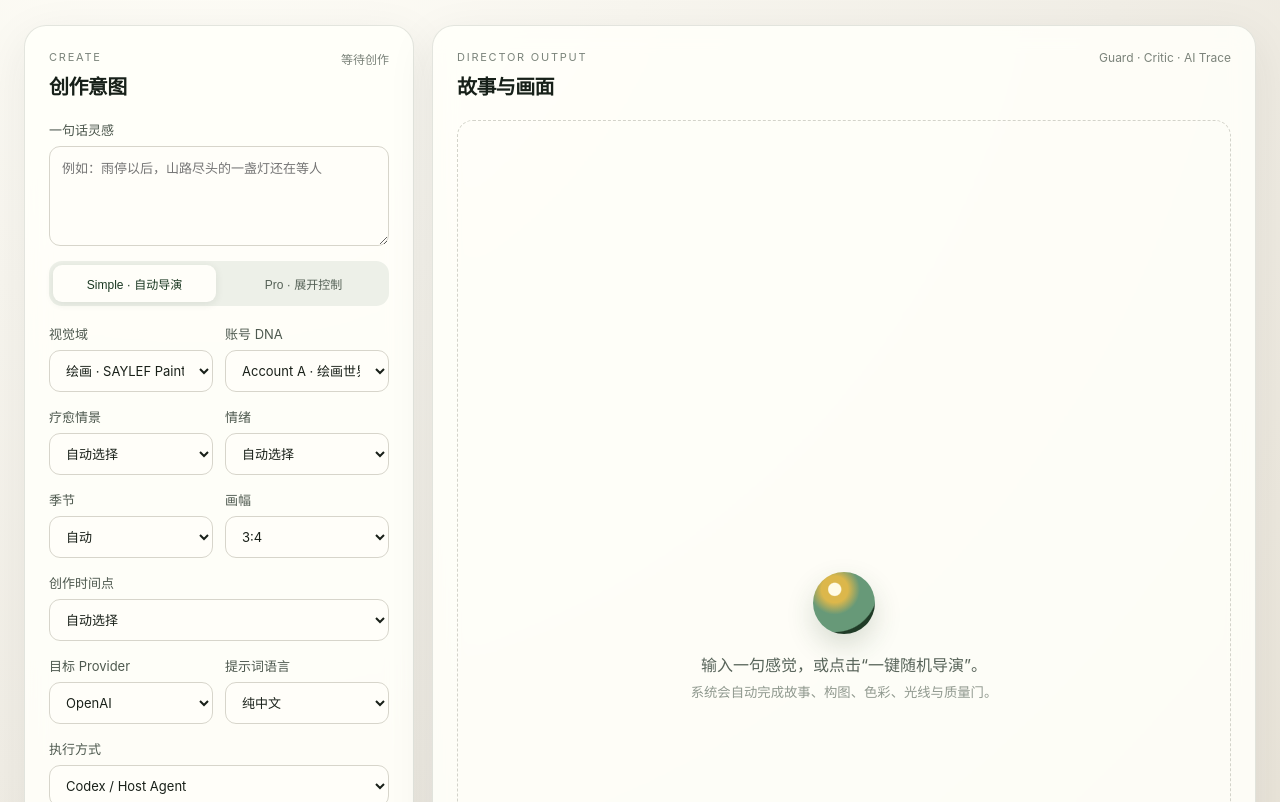
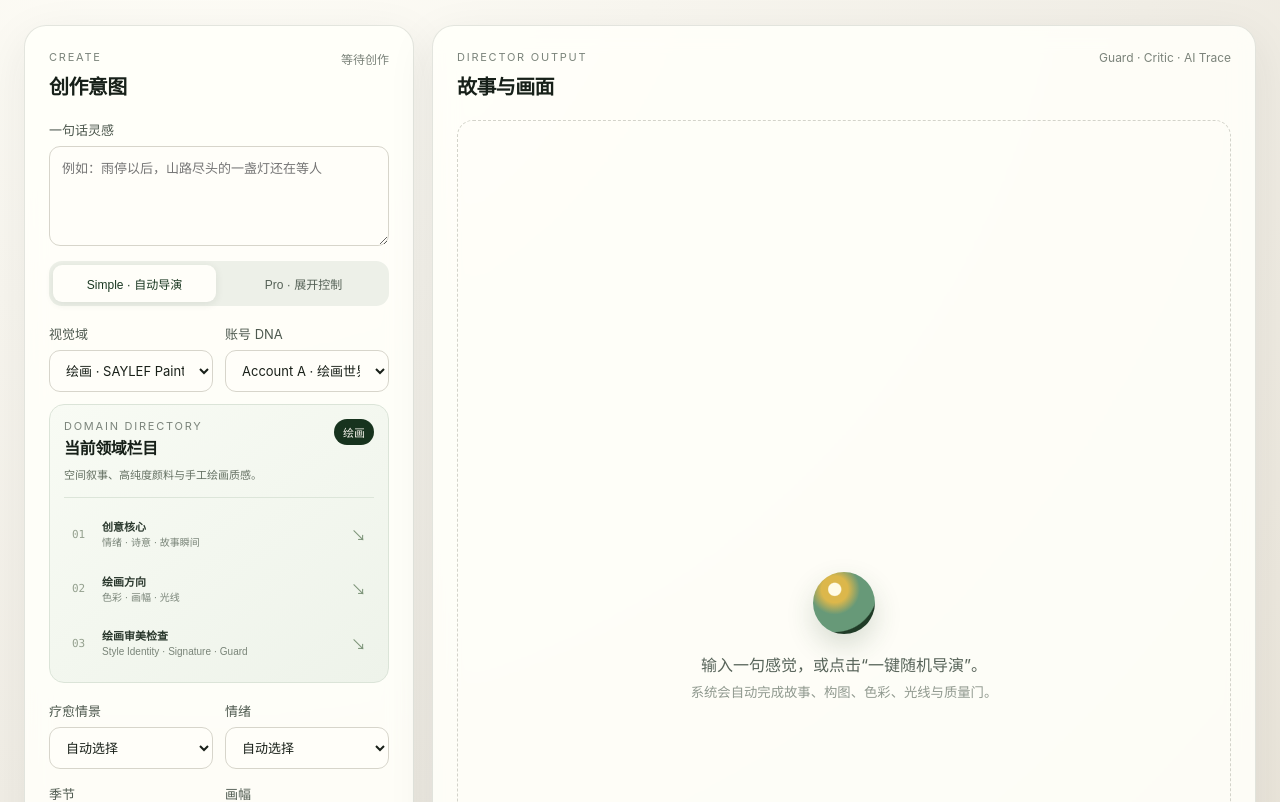
Before and after one commit to chuanxituzhu-lab/saylef-visual, a website: page apps/web/public/index.html in a window 1280 px wide. Shown: the part 150-952 px from the top of the page. Drawn offline with Linux system fonts and the light colour scheme.

Commit message:
Add domain directory navigation

```diff
--- a/apps/web/public/app.js
+++ b/apps/web/public/app.js
@@ -7,8 +7,32 @@ const randomButton = document.querySelector("#randomize");
 const copyButton = document.querySelector("#copy-prompt");
 const copyStatus = document.querySelector("#copy-status");
 const proFields = document.querySelector("#pro-fields");
+const domainCurrentBadge = document.querySelector("#domain-current-badge");
+const domainDescription = document.querySelector("#domain-description");
+const domainDirectoryList = document.querySelector("#domain-directory-list");
 const modeButtons = [...document.querySelectorAll("[data-mode]")];
 let currentPrompt = "";
+
+const domainCatalog = {
+  painting: {
+    label: "绘画",
+    description: "空间叙事、高纯度颜料与手工绘画质感。",
+    categories: [
+      { label: "创意核心", detail: "情绪 · 诗意 · 故事瞬间", target: "#field-creative-core" },
+      { label: "绘画方向", detail: "色彩 · 画幅 · 光线", target: "#field-format" },
+      { label: "绘画审美检查", detail: "Style Identity · Signature · Guard", target: "#field-guard" }
+    ]
+  },
+  photography: {
+    label: "摄影",
+    description: "真实光线、镜头参数与摄影审美检查。",
+    categories: [
+      { label: "创意核心", detail: "情绪 · 诗意 · 故事瞬间", target: "#field-creative-core" },
+      { label: "摄影方向", detail: "焦段 · 光圈 · ISO · 快门", target: "#pro-fields" },
+      { label: "摄影审美检查", detail: "Photography Critic · AI Trace", target: "#field-guard" }
+    ]
+  }
+};
 
 const randomIdeas = [
   "雨停以后，山路尽头的一盏灯还在等人",
@@ -26,6 +50,7 @@ const randomRatios = ["3:4", "4:5", "1:1", "9:16", "16:9"];
 
 modeButtons.forEach((button) => button.addEventListener("click", () => setMode(button.dataset.mode)));
 form.elements.domain.addEventListener("change", syncAccountForDomain);
+form.elements.domain.addEventListener("change", syncDomainDirectory);
 form.elements.ratio.addEventListener("change", syncPreviewRatio);
 randomButton.addEventListener("click", randomize);
 copyButton.addEventListener("click", async () => {
@@ -36,6 +61,7 @@ copyButton.addEventListener("click", async () => {
 });
 form.addEventListener("submit", (event) => { event.preventDefault(); generateStory(); });
 syncAccountForDomain();
+syncDomainDirectory();
 syncPreviewRatio();
 
 function setMode(mode = "simple") {
@@ -47,6 +73,34 @@ function setMode(mode = "simple") {
 
 function syncAccountForDomain() {
   form.elements.accountId.value = form.elements.domain.value === "photography" ? "account-b" : "account-a";
+}
+
+function syncDomainDirectory() {
+  const selectedDomain = domainCatalog[form.elements.domain.value] || domainCatalog.painting;
+  domainCurrentBadge.textContent = selectedDomain.label;
+  domainDescription.textContent = selectedDomain.description;
+  domainDirectoryList.replaceChildren();
+
+  selectedDomain.categories.forEach((category, index) => {
+    const item = document.createElement("li");
+    const button = document.createElement("button");
+    button.type = "button";
+    button.className = "directory-item";
+    button.setAttribute("aria-label", `${category.label}：${category.detail}`);
+    button.innerHTML = '<span class="directory-index">0' + (index + 1) + '</span><span class="directory-copy"><strong></strong><small></small></span><span class="directory-arrow">↘</span>';
+    button.querySelector("strong").textContent = category.label;
+    button.querySelector("small").textContent = category.detail;
+    button.addEventListener("click", () => {
+      if (category.target === "#pro-fields" && proFields.hidden) setMode("pro");
+      const target = document.querySelector(category.target);
+      if (!target) return;
+      target.scrollIntoView({ behavior: "smooth", block: "center" });
+      target.classList.add("directory-focus");
+      window.setTimeout(() => target.classList.remove("directory-focus"), 900);
+    });
+    item.appendChild(button);
+    domainDirectoryList.appendChild(item);
+  });
 }
 
 function randomize() {
--- a/apps/web/public/index.html
+++ b/apps/web/public/index.html
@@ -21,7 +21,7 @@
       <form id="creator" class="panel controls">
         <div class="panel-heading"><div><p class="section-kicker">CREATE</p><h2>创作意图</h2></div><span id="status" aria-live="polite">等待创作</span></div>
 
-        <label>一句话灵感<textarea name="userIdea" rows="4" placeholder="例如：雨停以后，山路尽头的一盏灯还在等人"></textarea></label>
+        <label id="field-creative-core">一句话灵感<textarea name="userIdea" rows="4" placeholder="例如：雨停以后，山路尽头的一盏灯还在等人"></textarea></label>
 
         <div class="mode-switch" role="group" aria-label="创作模式">
           <button type="button" class="mode-button active" data-mode="simple">Simple · 自动导演</button>
@@ -30,20 +30,25 @@
         <input type="hidden" name="mode" value="simple" />
 
         <div class="grid2">
-          <label>视觉域<select name="domain"><option value="painting">绘画 · SAYLEF Painting World</option><option value="photography">摄影 · SAYLEF Photography World</option></select></label>
-          <label>账号 DNA<select name="accountId"><option value="account-a">Account A · 绘画世界</option><option value="account-b">Account B · 摄影世界</option></select></label>
+          <label id="field-domain">视觉域<select name="domain"><option value="painting">绘画 · SAYLEF Painting World</option><option value="photography">摄影 · SAYLEF Photography World</option></select></label>
+          <label id="field-account">账号 DNA<select name="accountId"><option value="account-a">Account A · 绘画世界</option><option value="account-b">Account B · 摄影世界</option></select></label>
+        </div>
+        <section class="domain-switcher" aria-labelledby="domain-directory-title">
+          <div class="domain-switcher-head"><div><p class="section-kicker">DOMAIN DIRECTORY</p><h3 id="domain-directory-title">当前领域栏目</h3></div><span id="domain-current-badge" class="domain-current-badge">绘画</span></div>
+          <p id="domain-description" class="domain-description"></p>
+          <nav aria-label="视觉领域栏目目录"><ul id="domain-directory-list"></ul></nav>
+        </section>
+        <div class="grid2">
+          <label id="field-creative-scenario">疗愈情景<select name="healingScenario">
+            <option value="auto">自动选择</option><option value="rain-return">雨后归来</option><option value="window-breath">窗边慢呼吸</option><option value="tree-shade-rest">树荫停留</option><option value="stream-pause">溪边停留</option><option value="lamp-waiting">灯下守候</option><option value="snow-shelter">初雪庇护</option><option value="new-leaf-start">新叶开始</option><option value="open-sky-release">天光放下</option>
+          </select></label>
+          <label id="field-emotion">情绪<select name="emotionHint"><option value="">自动选择</option><option>等待</option><option>思念</option><option>归来</option><option>归属</option><option>安定</option><option>温暖</option><option>独处</option><option>新生</option><option>释然</option><option>守候</option><option>清凉</option></select></label>
         </div>
         <div class="grid2">
-          <label>疗愈情景<select name="healingScenario">
-            <option value="auto">自动选择</option><option value="rain-return">雨后归来</option><option value="window-breath">窗边慢呼吸</option><option value="tree-shade-rest">树荫停留</option><option value="stream-pause">溪边停留</option><option value="lamp-waiting">灯下守候</option><option value="snow-shelter">初雪庇护</option><option value="new-leaf-start">新叶开始</option><option value="open-sky-release">天光放下</option>
-          </select></label>
-          <label>情绪<select name="emotionHint"><option value="">自动选择</option><option>等待</option><option>思念</option><option>归来</option><option>归属</option><option>安定</option><option>温暖</option><option>独处</option><option>新生</option><option>释然</option><option>守候</option><option>清凉</option></select></label>
+          <label id="field-color">季节<select name="season"><option value="auto">自动</option><option value="spring">春</option><option value="summer">夏</option><option value="autumn">秋</option><option value="winter">冬</option></select></label>
+          <label id="field-format">画幅<select name="ratio"><option>3:4</option><option>4:5</option><option>1:1</option><option>9:16</option><option>16:9</option></select></label>
         </div>
-        <div class="grid2">
-          <label>季节<select name="season"><option value="auto">自动</option><option value="spring">春</option><option value="summer">夏</option><option value="autumn">秋</option><option value="winter">冬</option></select></label>
-          <label>画幅<select name="ratio"><option>3:4</option><option>4:5</option><option>1:1</option><option>9:16</option><option>16:9</option></select></label>
-        </div>
-        <label>创作时间点<select name="timePoint"><option value="auto">自动选择</option><option value="dawn">黎明前后</option><option value="morning">清晨</option><option value="midday">正午前后</option><option value="afternoon">午后</option><option value="golden-hour">日落前的金色时分</option><option value="blue-hour">日落后的蓝调时分</option><option value="night">入夜后的安静时分</option></select></label>
+        <label id="field-light">创作时间点<select name="timePoint"><option value="auto">自动选择</option><option value="dawn">黎明前后</option><option value="morning">清晨</option><option value="midday">正午前后</option><option value="afternoon">午后</option><option value="golden-hour">日落前的金色时分</option><option value="blue-hour">日落后的蓝调时分</option><option value="night">入夜后的安静时分</option></select></label>
 
         <fieldset id="pro-fields" class="pro-fields" hidden>
           <legend>Pro Direction</legend>
@@ -56,11 +61,11 @@
           <p class="field-note">摄影模式会将这些参数写入 Direction Engine；绘画模式只保留叙事与材料控制。</p>
         </fieldset>
 
-        <div class="grid2">
+        <div id="field-provider" class="grid2">
           <label>目标 Provider<select name="provider"><option value="openai">OpenAI</option><option value="gemini">Gemini</option><option value="qwen">Qwen</option></select></label>
           <label>提示词语言<select name="promptLanguage"><option value="zh">纯中文</option><option value="en">纯英文</option></select></label>
         </div>
-        <label>执行方式<select name="executionMode"><option value="host">Codex / Host Agent</option><option value="api">API（预留，不执行）</option></select></label>
+        <label id="field-guard">执行方式<select name="executionMode"><option value="host">Codex / Host Agent</option><option value="api">API（预留，不执行）</option></select></label>
 
         <div class="button-row"><button id="randomize" class="secondary" type="button">一键随机导演</button><button type="submit">生成视觉任务</button></div>
         <p class="hint">Simple 模式自动完成导演判断；Pro 模式额外开放 Direction 参数。当前 Host 模式会生成可交给 Codex 执行的任务与诚实的预留画面。</p>
--- a/apps/web/public/styles.css
+++ b/apps/web/public/styles.css
@@ -15,6 +15,22 @@ h1 { font-size: clamp(32px, 5vw, 48px); letter-spacing: -.055em; margin: 0; line
 .panel-heading { display: flex; justify-content: space-between; align-items: flex-start; gap: 16px; margin-bottom: 20px; }
 .panel-heading h2 { margin: 0; font-size: 20px; letter-spacing: -.03em; }
 .panel-heading > span { font-size: 12px; color: #7b837a; text-align: right; }
+.domain-switcher { margin: -3px 0 18px; padding: 14px; border: 1px solid #dbe4d8; border-radius: 15px; background: linear-gradient(145deg, #f8fbf4, #eef3ea); }
+.domain-switcher-head { display: flex; align-items: flex-start; justify-content: space-between; gap: 12px; }
+.domain-switcher h3 { margin: 0; font-size: 16px; letter-spacing: -.025em; }
+.domain-current-badge { padding: 5px 9px; border-radius: 999px; background: #17331e; color: #f8f6ee; font-size: 11px; }
+.domain-description { margin: 10px 0 13px; color: #647062; font-size: 11px; line-height: 1.55; }
+.domain-switcher nav { padding-top: 11px; border-top: 1px solid #dce5d9; }
+.domain-switcher nav ul { display: grid; gap: 5px; padding: 0; margin: 0; list-style: none; }
+.directory-item { display: grid; grid-template-columns: 22px 1fr auto; align-items: center; gap: 8px; width: 100%; padding: 8px 7px; border: 1px solid transparent; border-radius: 9px; background: transparent; color: #29372c; text-align: left; }
+.directory-item:hover { border-color: #cddbc9; background: rgba(255,255,255,.72); filter: none; }
+.directory-index { color: #95a18f; font: 11px/1 ui-monospace, SFMono-Regular, Consolas, monospace; }
+.directory-copy { display: grid; gap: 2px; }
+.directory-copy strong { font-size: 11px; font-weight: 650; }
+.directory-copy small { color: #798478; font-size: 10px; line-height: 1.35; }
+.directory-arrow { color: #7c9478; font-size: 15px; }
+.directory-focus { animation: directory-focus .9s ease-out; }
+@keyframes directory-focus { 0% { outline: 3px solid rgba(93,133,87,.38); outline-offset: 4px; } 100% { outline: 3px solid transparent; outline-offset: 4px; } }
 .controls label { display: grid; gap: 7px; font-size: 13px; color: #4e594f; margin-bottom: 15px; }
 textarea, input, select { width: 100%; border: 1px solid #d7d5cb; background: #fffef9; border-radius: 11px; padding: 11px 12px; font: inherit; color: #192019; outline: none; }
 textarea { resize: vertical; min-height: 100px; }
```
Also changed, not shown: tests/rest.test.ts (+18 -0 lines).
